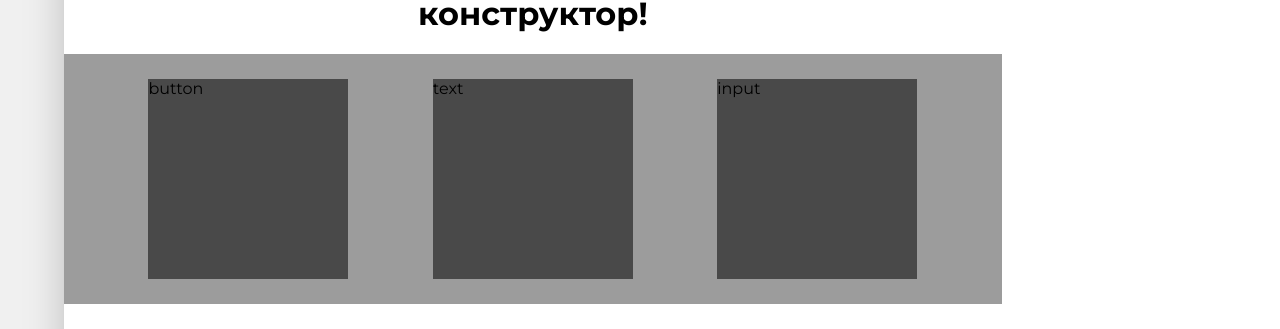
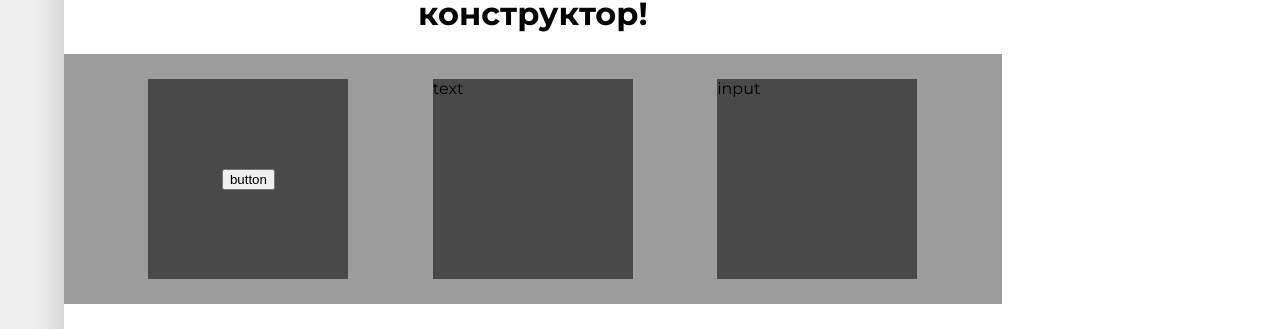
Before and after one commit to NikMakPak/weneo_, a React (Create React App) app: page / in a window 1280 px wide. Shown: the part 224-553 px from the top of the page. Built offline with nearby package versions, Linux system fonts and the light colour scheme.

Commit message:
test branch

```diff
--- a/src/components/Block/Block.jsx
+++ b/src/components/Block/Block.jsx
@@ -29,7 +29,16 @@ const Block = () => {
       justifyContent: 'space-evenly',
       alignItems: 'center'
     }}>
-      <div style={{background: '#494949', width: '200px', height: '200px'}}>button</div>
+      <div style={{
+        background: '#494949',
+        width: '200px',
+        height: '200px',
+        display: "flex",
+        justifyContent: "center",
+        alignItems: "center"
+      }}>
+        <button>button</button>
+      </div>
       <div style={{background: '#494949', width: '200px', height: '200px'}}>text</div>
       <div style={{background: '#494949', width: '200px', height: '200px'}}>input</div>
     </div>
```
